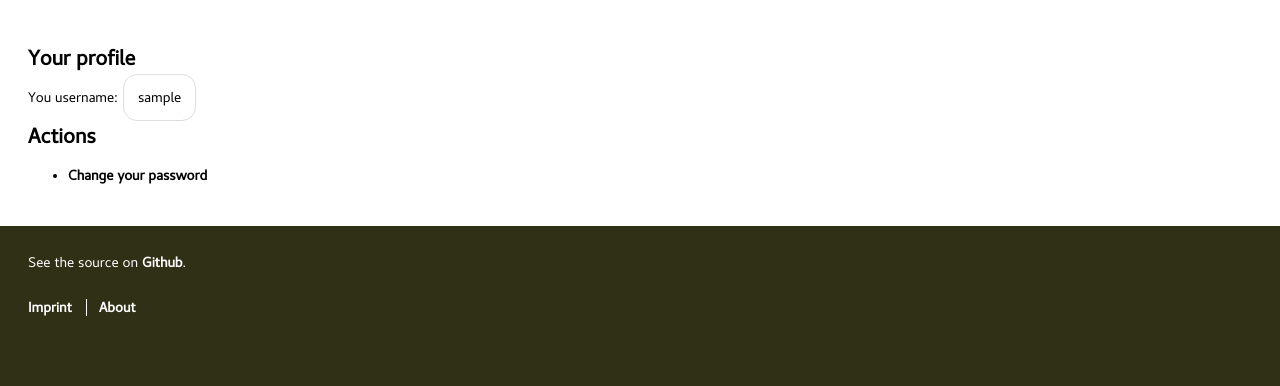
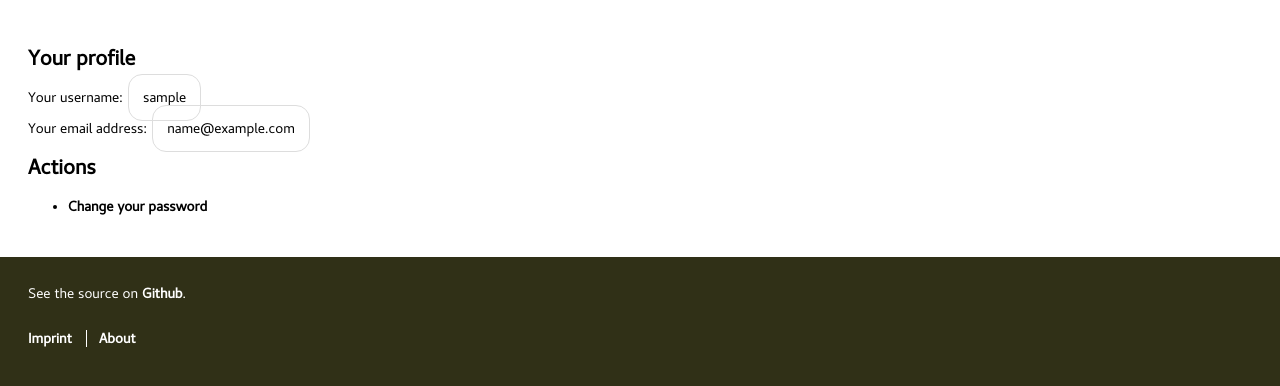
Before and after one commit to dns2utf8/joinup, a Django app: page /profile/ in a window 1280 px wide. Shown: the part 79-465 px from the top of the page. Run offline with Django 3.2, Linux system fonts and the light colour scheme; the visitor is signed in with stand-in values (Sample User, id 1); some libraries are stand-ins or nearby versions.

Commit message:
Show the user the registered email

```diff
--- a/joinup/profile_page/templates/profile_page/self.html
+++ b/joinup/profile_page/templates/profile_page/self.html
@@ -7,7 +7,12 @@
 
 <h1>Your profile</h1>
 
-You username: <span class="box">{% user_display user %}</span class="box">
+<p>
+    Your username: <span class="box">{% user_display user %}</span class="box">
+</p>
+<p>
+    Your email address: <span class="box">{{ user.email }}</span>
+</p>
 
 <h2>Actions</h2>
 <ul>
```
